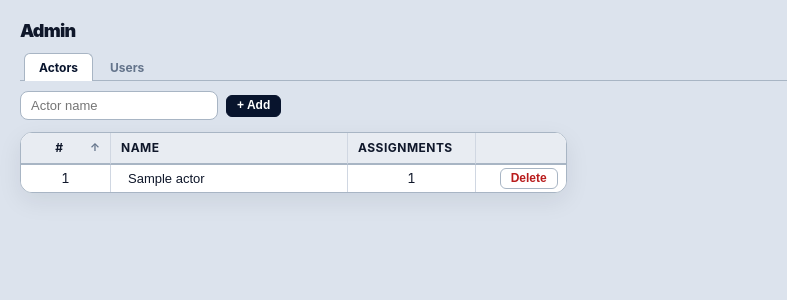
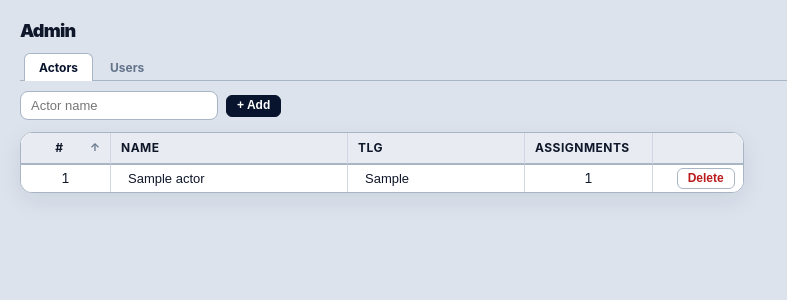
Before and after one commit to lalex321/DubStudio, a FastAPI app: page /admin in a window 1280 px wide. Shown: the part 45-345 px from the top of the page, without its empty margins (0-787 px from the left). Run offline with FastAPI, Linux system fonts and the light colour scheme; the visitor is signed in with stand-in values (Sample User, id 1); tables that the repository leaves empty hold one stand-in row (values such as "Sample post").

Commit message:
Add TLG column to actors for Telegram-handle capture
Actors will be notified over Telegram later; the admin Actors tab now
carries a TLG column with an inline editor that autosaves on blur or
Enter, symmetric to the Name column. Empty is allowed (cleared by the
user); a leading @ is stripped both client-side and server-side so
the stored value is a bare handle.

- Actor.tg column added; a lightweight ALTER TABLE migration in
  db._migrate_sqlite backfills existing rows with ''.
- POST /admin/actors/{id}/tg accepts form-encoded tg and returns JSON.
- admin.html TLG column is sortable (text) and uses a shared
  attachAutosave helper so rename and tg reuse the same save flow.
- # column width dropped to 48px in admin grids — the 90px default
  stole room that's better spent on the Name/TLG columns.

Co-Authored-By: Claude Opus 4.7 (1M context) <noreply@anthropic.com>

```diff
--- a/app.py
+++ b/app.py
@@ -873,7 +873,10 @@ def _admin_context(session: Session, tab: str, error: str = "") -> dict:
         "title": "Admin",
         "tab": tab,
         "users": users,
-        "actors": [{"id": a.id, "name": a.name, "used": actor_usage.get(a.id, 0)} for a in actors],
+        "actors": [
+            {"id": a.id, "name": a.name, "tg": a.tg or "", "used": actor_usage.get(a.id, 0)}
+            for a in actors
+        ],
         "error": error,
     }
 
@@ -998,6 +1001,24 @@ async def admin_actor_rename(request: Request, actor_id: int, name: str = Form(.
     return RedirectResponse("/admin?tab=actors", status_code=303)
 
 
+@app.post("/admin/actors/{actor_id}/tg")
+async def admin_actor_set_tg(request: Request, actor_id: int, tg: str = Form("")):
+    if (r := _require_admin(request)):
+        return r
+    # Normalize: strip whitespace and a leading @ so the column holds bare
+    # handles (some Telegram APIs want the @, others don't — we store the
+    # canonical shape and let the notifier glue @ back on).
+    tg = tg.strip().lstrip("@").strip()
+    with Session(engine) as s:
+        actor = s.get(Actor, actor_id)
+        if not actor:
+            return JSONResponse({"ok": False, "error": "not found"}, status_code=404)
+        actor.tg = tg
+        s.add(actor)
+        s.commit()
+    return JSONResponse({"ok": True, "tg": tg})
+
+
 @app.post("/admin/actors/{actor_id}/delete")
 async def admin_actor_delete(request: Request, actor_id: int):
     if (r := _require_admin(request)):
--- a/db.py
+++ b/db.py
@@ -34,6 +34,9 @@ def _migrate_sqlite() -> None:
         char_cols = [r[1] for r in conn.execute(text("PRAGMA table_info(character)"))]
         if "acknowledged" not in char_cols:
             conn.execute(text("ALTER TABLE character ADD COLUMN acknowledged BOOLEAN DEFAULT 1"))
+        actor_cols = [r[1] for r in conn.execute(text("PRAGMA table_info(actor)"))]
+        if "tg" not in actor_cols:
+            conn.execute(text("ALTER TABLE actor ADD COLUMN tg TEXT DEFAULT ''"))
 
 
 def get_session() -> Session:
--- a/models.py
+++ b/models.py
@@ -52,6 +52,9 @@ class Character(SQLModel, table=True):
 class Actor(SQLModel, table=True):
     id: Optional[int] = Field(default=None, primary_key=True)
     name: str = Field(unique=True, index=True)
+    # Telegram handle without a leading @. Used later for notification
+    # delivery; empty string means no handle captured yet.
+    tg: str = ""
 
 
 class Assignment(SQLModel, table=True):
--- a/static/styles.css
+++ b/static/styles.css
@@ -529,6 +529,9 @@ a:hover { color: var(--primary-hover); }
 .admin-grid tbody tr { cursor: default; }
 .admin-grid tbody tr:hover { background: transparent; }
 .admin-grid .col-actions { width: 90px; text-align: right; }
+/* # column: 2-3 digit actor/user id — the generic 90px from .grid is
+   overkill here and wastes horizontal room better given to the name. */
+.admin-grid .col-num { width: 48px; }
 /* Match the pivot grid's row density: 1px top/bottom padding keeps the
    inline rename input and delete button from inflating the row. */
 .admin-grid tbody td { padding: 1px 8px; line-height: 1.2; }
@@ -550,6 +553,27 @@ a:hover { color: var(--primary-hover); }
 .rename-input.saving { opacity: 0.55; }
 .rename-input.saved { border-color: var(--success); }
 .rename-input.error { border-color: var(--danger); }
+
+/* Telegram handle field: same inline-editable affordance as .rename-input
+   but narrower — handles are typically short. */
+.tg-input {
+  padding: 1px 8px;
+  border: 1px solid transparent;
+  background: transparent;
+  color: var(--text);
+  border-radius: 6px;
+  font-size: 13px;
+  font-weight: 500;
+  line-height: 1.2;
+  outline: none;
+  width: 160px;
+}
+.tg-input::placeholder { color: var(--muted-2); font-weight: 500; }
+.tg-input:hover { border-color: var(--line-soft); }
+.tg-input:focus { border-color: var(--primary); background: var(--panel); }
+.tg-input.saving { opacity: 0.55; }
+.tg-input.saved { border-color: var(--success); }
+.tg-input.error { border-color: var(--danger); }
 .grid tbody td {
   padding: 3px 8px;
   border-bottom: 1px solid var(--line-soft);
--- a/templates/admin.html
+++ b/templates/admin.html
@@ -65,6 +65,7 @@
       <tr>
         <th class="col-num sortable" data-sort-type="num" data-sort-dir="asc">#<span class="sort-arrow">↑</span></th>
         <th class="sortable" data-sort-type="text">Name<span class="sort-arrow"></span></th>
+        <th class="sortable" data-sort-type="text" title="Telegram handle for notifications">TLG<span class="sort-arrow"></span></th>
         <th class="col-num sortable" data-sort-type="num">Assignments<span class="sort-arrow"></span></th>
         <th class="col-actions"></th>
       </tr>
@@ -80,6 +81,19 @@
             value="{{ a.name }}"
             data-actor-id="{{ a.id }}"
             data-initial="{{ a.name }}"
+          >
+        </td>
+        <td>
+          <input
+            type="text"
+            class="tg-input"
+            value="{{ a.tg }}"
+            placeholder="username"
+            data-actor-id="{{ a.id }}"
+            data-initial="{{ a.tg }}"
+            autocapitalize="off"
+            autocorrect="off"
+            spellcheck="false"
           >
         </td>
         <td class="col-num">{{ a.used }}</td>
@@ -108,30 +122,34 @@
   if (usersGrid) attachSort(usersGrid);
   if (actorsGrid) attachSort(actorsGrid);
 
-  // Autosave actor rename on blur / Enter. Escape reverts to the last
-  // persisted value. Server returns JSON when Accept: application/json.
-  document.querySelectorAll('.rename-input[data-actor-id]').forEach(inp => {
+  // Generic autosave-on-blur/Enter for inline-editable actor fields.
+  // - rename: empty names revert to previous; clash returns 409
+  // - tg: empty is allowed (clears the handle)
+  const attachAutosave = (selector, url, field, opts = {}) => {
+    document.querySelectorAll(selector).forEach(inp => {
+      const normalize = opts.normalize || (v => v.trim());
       const save = async () => {
-      const next = inp.value.trim();
+        const next = normalize(inp.value);
         const prev = inp.dataset.initial || '';
         if (next === prev) { inp.value = prev; return; }
-      if (!next) { inp.value = prev; return; }
+        if (!opts.allowEmpty && !next) { inp.value = prev; return; }
         inp.classList.remove('error', 'saved');
         inp.classList.add('saving');
         try {
-        const resp = await fetch(`/admin/actors/${inp.dataset.actorId}/rename`, {
+          const resp = await fetch(url.replace(':id', inp.dataset.actorId), {
             method: 'POST',
             headers: {
               'Content-Type': 'application/x-www-form-urlencoded',
               'Accept': 'application/json',
             },
-          body: new URLSearchParams({ name: next }),
+            body: new URLSearchParams({ [field]: next }),
           });
           if (!resp.ok) {
             let err = `HTTP ${resp.status}`;
             try { const j = await resp.json(); if (j && j.error) err = j.error; } catch (_) {}
             throw new Error(err);
           }
+          inp.value = next;
           inp.dataset.initial = next;
           inp.classList.remove('saving');
           inp.classList.add('saved');
@@ -153,6 +171,15 @@
         }
       });
     });
+  };
+
+  attachAutosave('.rename-input[data-actor-id]', '/admin/actors/:id/rename', 'name');
+  attachAutosave('.tg-input[data-actor-id]', '/admin/actors/:id/tg', 'tg', {
+    allowEmpty: true,
+    // Strip any leading @ the user typed; server normalizes again but
+    // this keeps the UI value tidy on successful save.
+    normalize: v => v.trim().replace(/^@+/, '').trim(),
+  });
 })();
 </script>
 {% endblock %}
```
Lines whose indentation alone changed are shown as unchanged.
